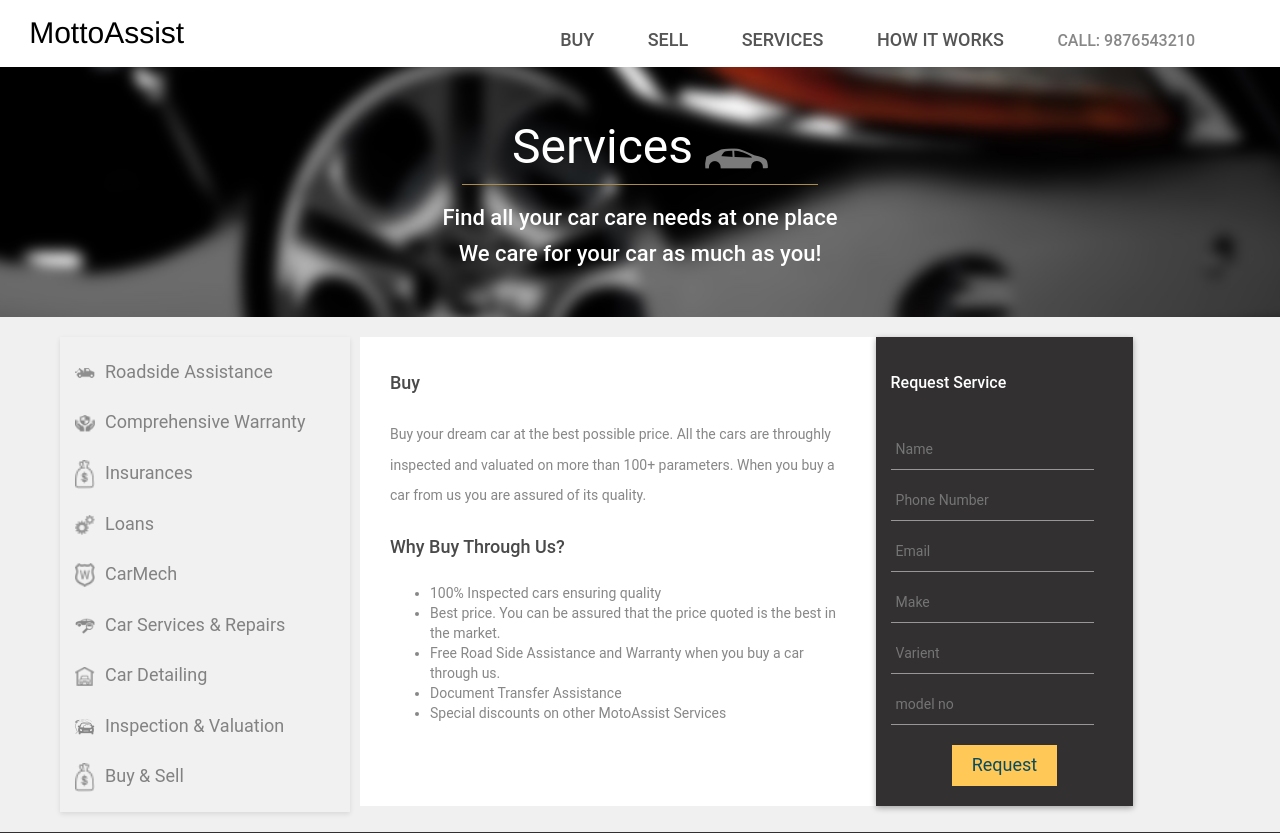
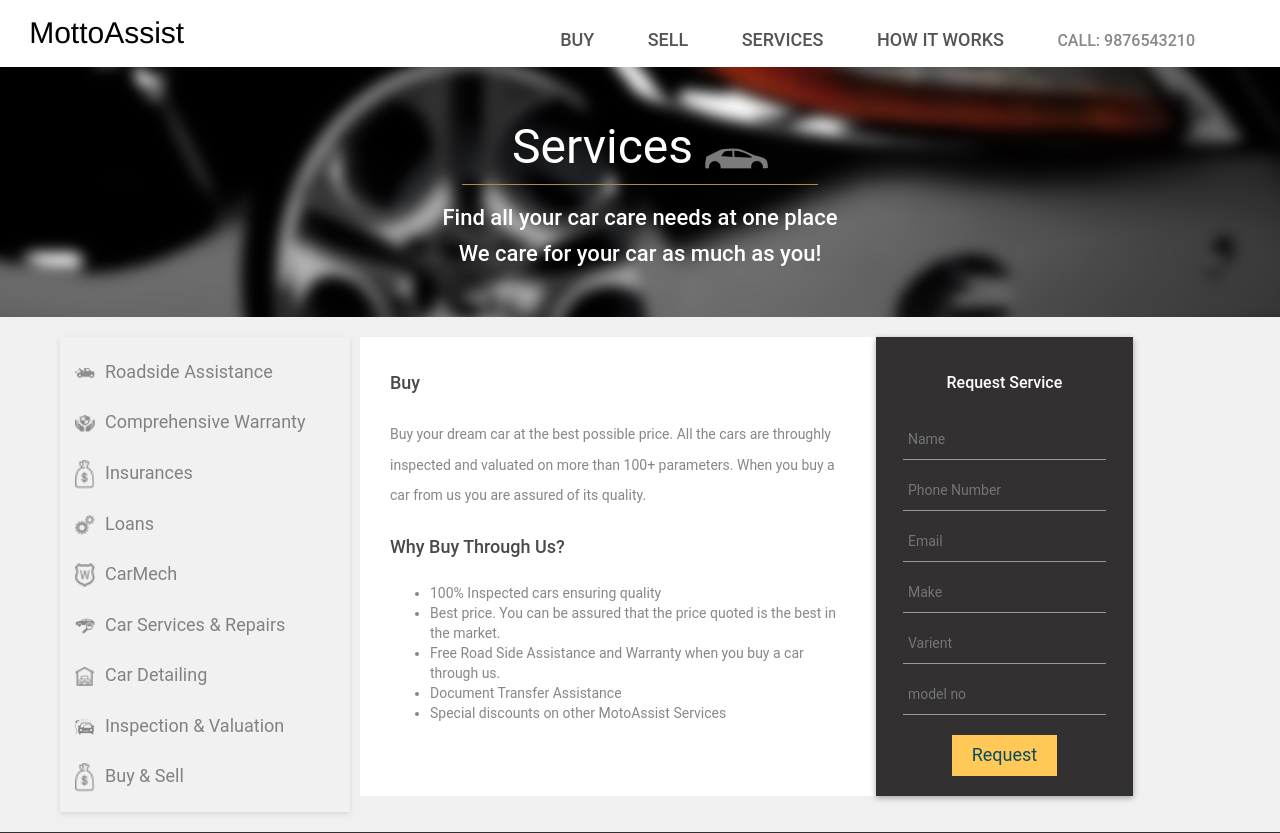
Before and after one commit to Sarabpreet/MotoAssistV3, a PHP site: page /buy.php in a window 1280 px wide; the page is wider, and only the part inside the window is pictured. Shown: the top 833 px of that part. Run offline with PHP 8.4, Linux system fonts and the light colour scheme; style sheets or scripts are compiled from the project's sources; some libraries are stand-ins or nearby versions.

Commit message:
change++++

```diff
--- a/css/theme.css
+++ b/css/theme.css
@@ -1051,6 +1051,19 @@ a:active {
 }
 
 
+.form input {
+
+  display: block;
+  margin: 0 auto;
+}
+
+.form h2 {
+    text-align: center;
+}
+
+
+
+
 .call{
 
   text-transform: uppercase;
```
